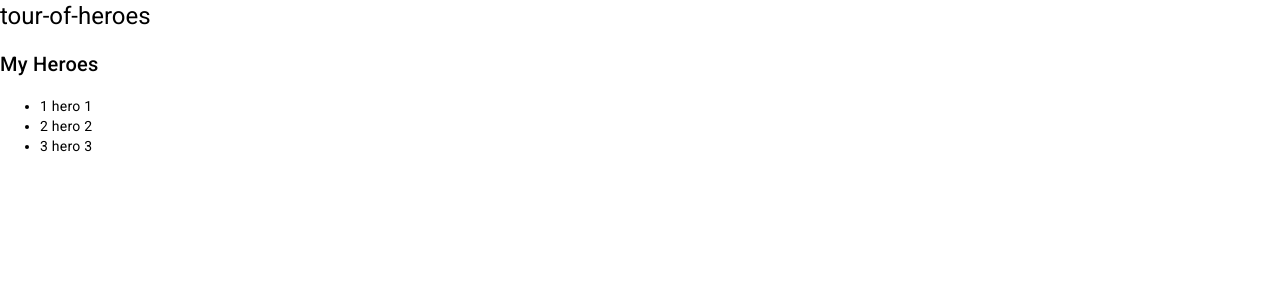
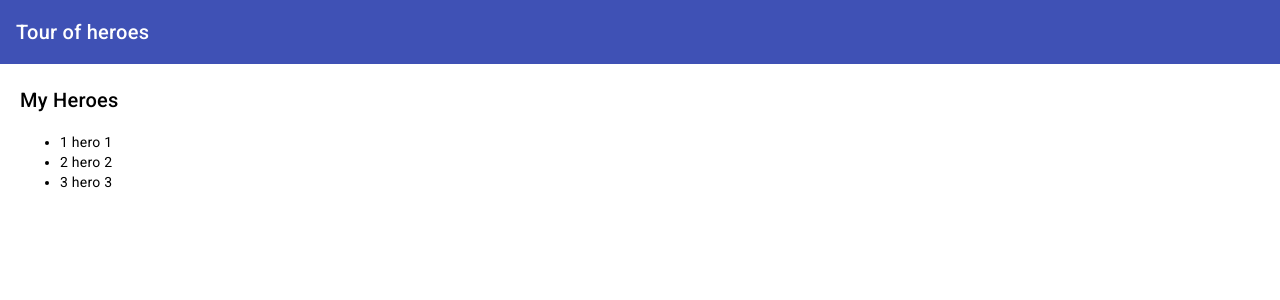
Before and after one commit to julioantonini/tour-of-heroes, an Angular app: page / in a window 1280 px wide. Shown: the top 300 px of the page. Built offline with nearby package versions, Linux system fonts and the light colour scheme.

Commit message:
feat: add material toolbar

```diff
--- a/src/app/app.component.html
+++ b/src/app/app.component.html
@@ -1,3 +1,9 @@
-<h1>{{ title }}</h1>
+<p>
+  <mat-toolbar color="primary">
+    <span>{{ title }}</span>
+  </mat-toolbar>
+</p>
 
-<app-heroes></app-heroes>
+<div class="content">
+  <app-heroes></app-heroes>
+</div>
--- a/src/app/app.component.scss
+++ b/src/app/app.component.scss
@@ -0,0 +1,3 @@
+.content {
+  margin: 20px;
+}
--- a/src/app/app.component.ts
+++ b/src/app/app.component.ts
@@ -6,5 +6,5 @@ import { Component } from '@angular/core';
   styleUrls: ['./app.component.scss'],
 })
 export class AppComponent {
-  title = 'tour-of-heroes';
+  title = 'Tour of heroes';
 }
```
Also changed, not shown: src/app/app.module.ts (+9 -3 lines), package.json (line endings or trailing spaces).
